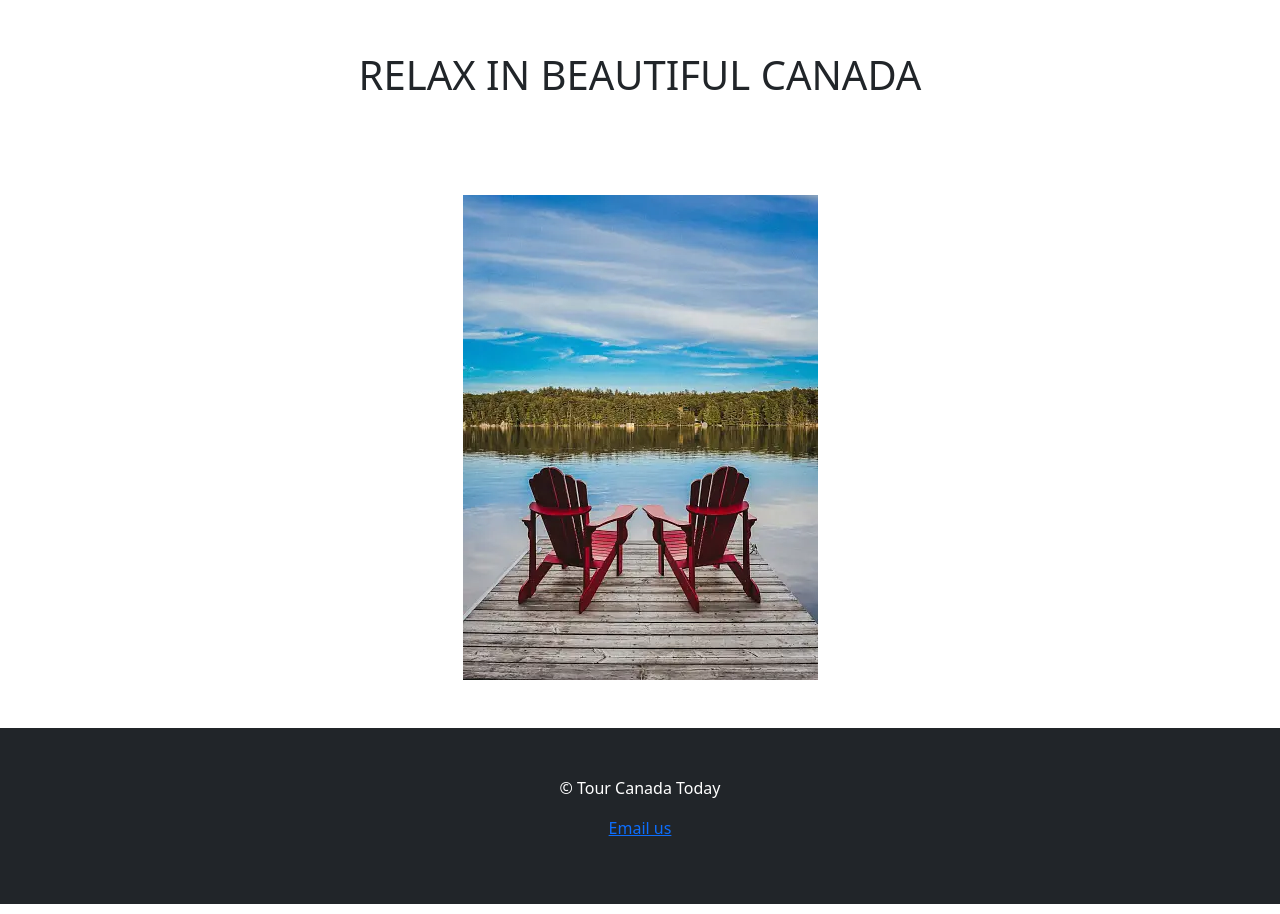
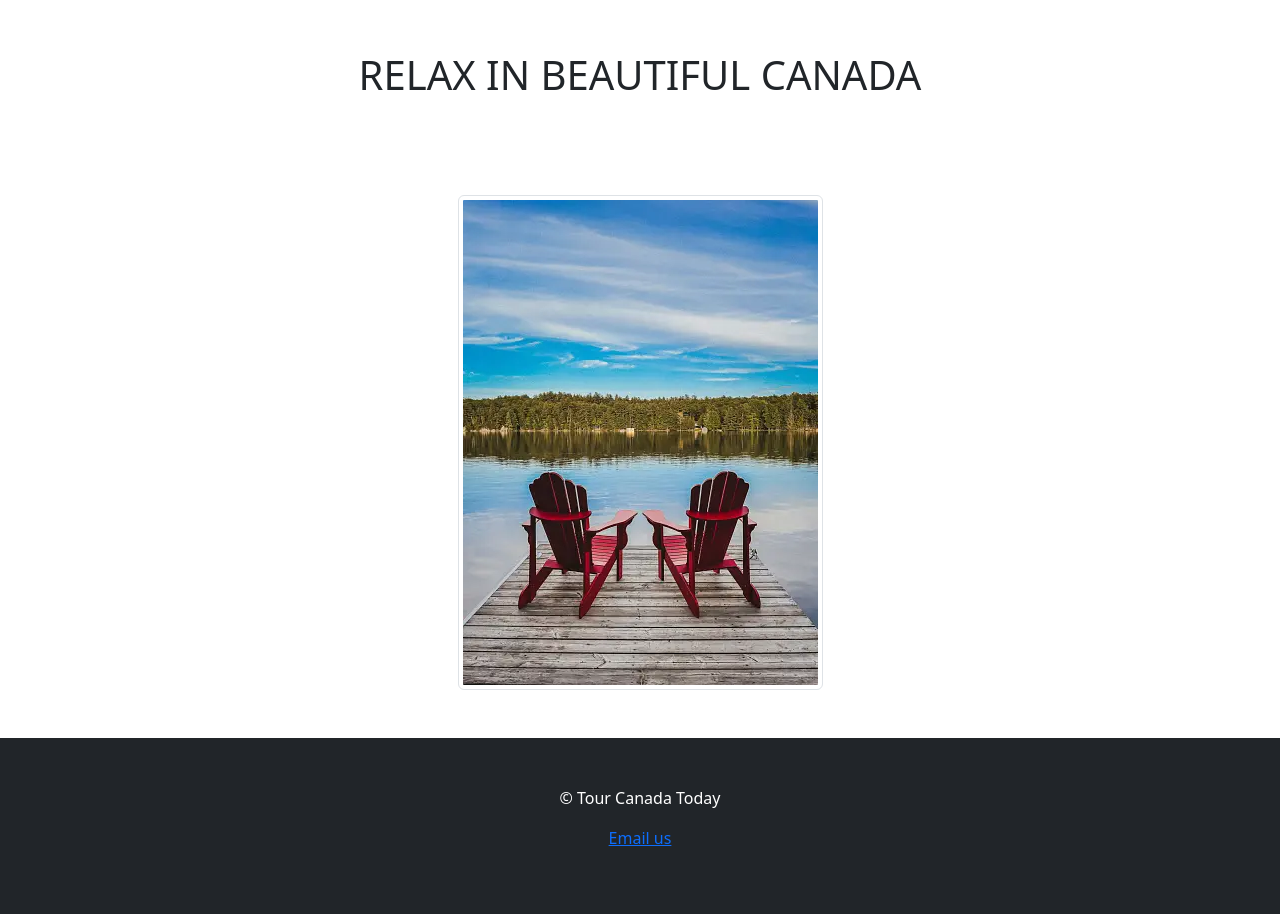
Before and after one commit to Manpreet-01/bootstrap, a website: page index.html in a window 1280 px wide. Shown: the part 3449-4363 px from the top of the page. Drawn offline with nearby package versions, Linux system fonts and the light colour scheme.

Commit message:
0.0.001-alpha

```diff
--- a/index.html
+++ b/index.html
@@ -197,7 +197,7 @@
 		</div>
 
 		<h2 id="" class="fs-1 p-5 my-5 text-center">RELAX IN BEAUTIFUL CANADA</h2>
-		<img src="./assets/Relax.webp" alt="vacation" class="img-fluid d-block mx-auto">
+		<img src="./assets/Relax.webp" alt="vacation" class="img-fluid img-thumbnail d-block mx-auto rounded">
 
 
 	</div>
```
